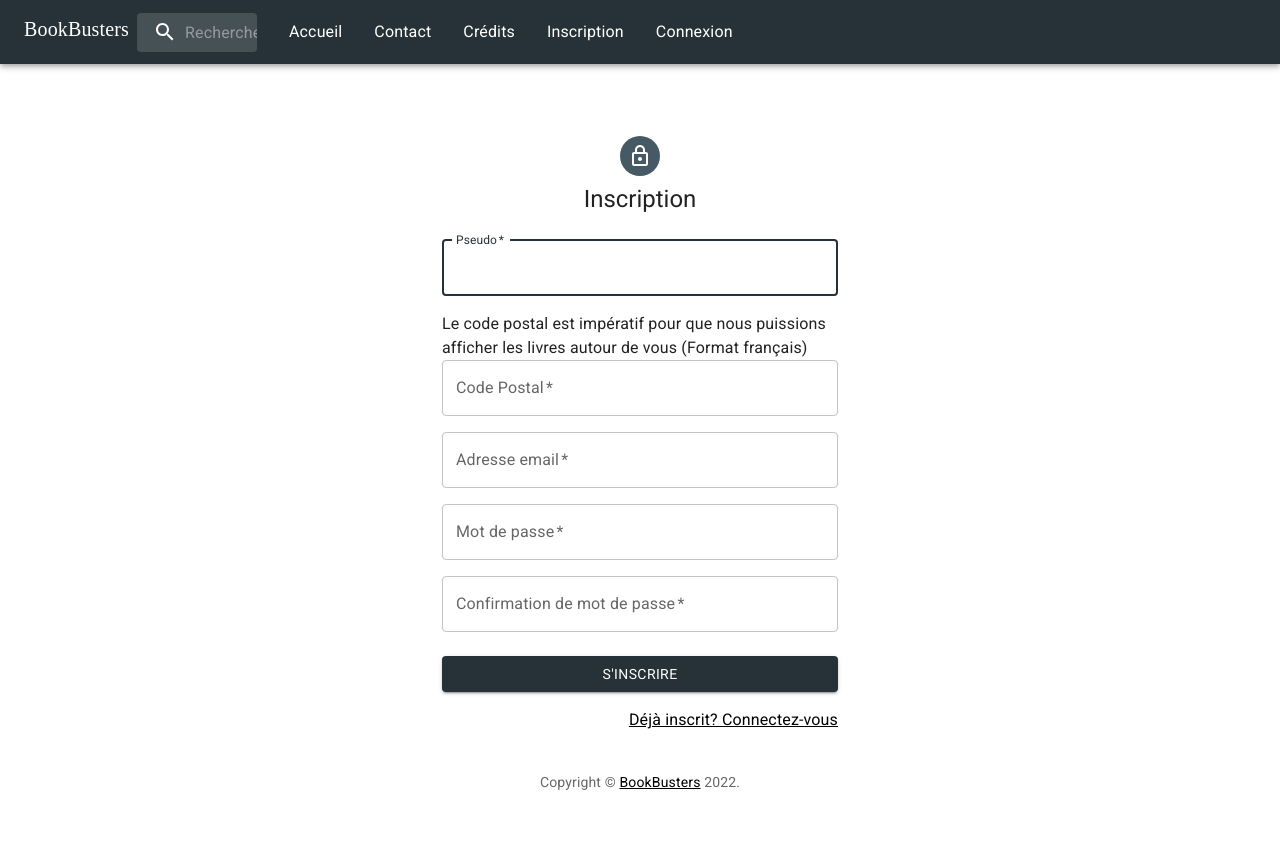
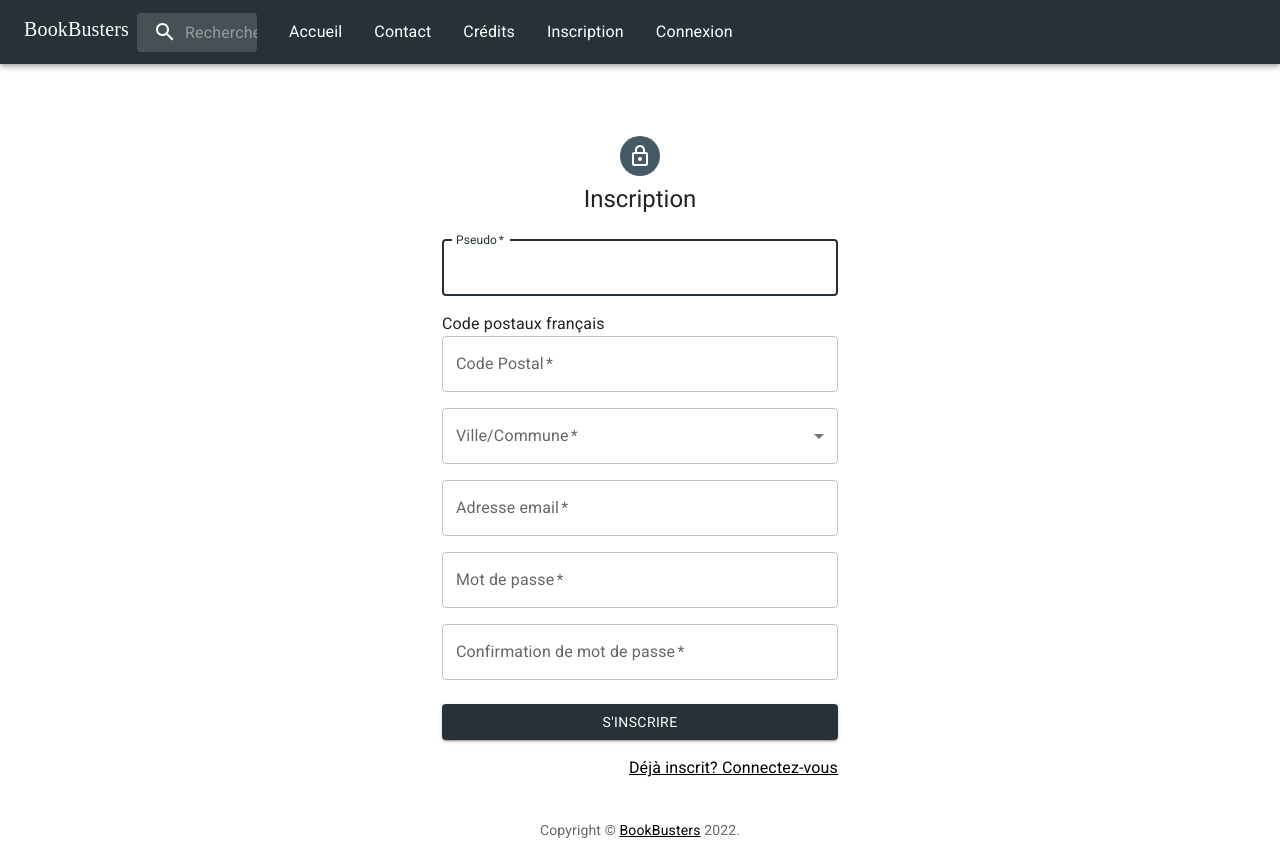
Before and after one commit to Pololops/2022-BookBusters, a React (Create React App) app: page /SignUp in a window 1280 px wide. Before the commit the page ends 800 px from the top, so only its background shows below. Built offline with nearby package versions, Linux system fonts and the light colour scheme; a web font is replaced by a local one.

Commit message:
Registration form and postal codes packages

```diff
--- a/src/api/fetchApi.js
+++ b/src/api/fetchApi.js
@@ -24,6 +24,8 @@ export const connectUser = (login, password, setErrMsg, handleLoginSuccess) => {
     });
 };
 
+// export const registerUser = ()
+
 export const fetchApi = {
   connectUser,
 };
--- a/src/pages/SignUp.js
+++ b/src/pages/SignUp.js
@@ -1,8 +1,9 @@
-import * as React from "react";
+import React, { useState, useEffect } from "react";
 import Avatar from "@mui/material/Avatar";
 import Button from "@mui/material/Button";
 import CssBaseline from "@mui/material/CssBaseline";
 import TextField from "@mui/material/TextField";
+import { FormControl, Select, InputLabel, MenuItem } from "@mui/material";
 import Grid from "@mui/material/Grid";
 import Box from "@mui/material/Box";
 import LockOutlinedIcon from "@mui/icons-material/LockOutlined";
@@ -11,15 +12,47 @@ import Container from "@mui/material/Container";
 import Header from "../components/Header/Header";
 import Copyright from "../components/Copyright/Copyright";
 import { Link } from "react-router-dom";
+import codesPostaux from "codes-postaux";
 
 export default function SignUp() {
+  const [postalCode, setPostalCode] = useState("");
+  const [communeCode, setCommuneCode] = useState("");
+  const [pseudo, setPseudo] = useState("");
+  const [email, setEmail] = useState("");
+  const [password, setPassword] = useState("");
+  const [passwordConf, setPasswordConf] = useState("");
+
+  const [possibleVilles, setPossibleVilles] = useState([]);
+
+  useEffect(() => {
+    if (possibleVilles.length === 1) {
+      setCommuneCode(possibleVilles[0].codeCommune);
+    } else if (possibleVilles.length === 0) {
+      setCommuneCode("");
+    }
+  }, [possibleVilles]);
+
+  const handlePostalCodeChange = ({ currentTarget }) => {
+    if (currentTarget.value.length === 5) {
+      setPossibleVilles(codesPostaux.find(currentTarget.value));
+    } else {
+      setPossibleVilles([]);
+    }
+    setPostalCode(currentTarget.value);
+  };
+
   const handleSubmit = (event) => {
     event.preventDefault();
-    const data = new FormData(event.currentTarget);
-    console.log({
-      email: data.get("email"),
-      password: data.get("password"),
-    });
+
+    // Vérification du code postal
+    if (postalCode.length !== 5) {
+      return alert("Code postal incorrecte");
+    }
+
+    // Vérification de la commune
+    if (communeCode.length < 1) {
+      return alert("Ville introuvable");
+    }
   };
 
   return (
@@ -50,28 +83,54 @@ export default function SignUp() {
             <Grid container spacing={2}>
               <Grid item xs={12}>
                 <TextField
-                  autoComplete="given-name"
                   name="pseudo"
                   required
                   fullWidth
                   id="pseudo"
                   label="Pseudo"
                   autoFocus
+                  onChange={({ target }) => setPseudo(target.value)}
                 />
               </Grid>
               <Grid item xs={12}>
-                <Typography>
-                  Le code postal est impératif pour que nous puissions afficher
-                  les livres autour de vous (Format français)
-                </Typography>
+                <Typography>Code postaux français</Typography>
                 <TextField
                   required
                   fullWidth
+                  type="tel"
                   id="codePostal"
                   label="Code Postal"
                   name="codePostal"
+                  placeholder="75001"
                   autoComplete="email"
+                  value={postalCode}
+                  onChange={handlePostalCodeChange}
                 />
+              </Grid>
+              <Grid item xs={12}>
+                <FormControl required fullWidth>
+                  <InputLabel id="cities-label">Ville/Commune</InputLabel>
+                  <Select
+                    id="cities"
+                    labelId="cities-label"
+                    value={communeCode}
+                    label="Ville/Commune"
+                    onChange={({ target }) => setCommuneCode(target.value)}
+                    required
+                  >
+                    {possibleVilles.length < 1 && (
+                      <MenuItem disabled>Aucune ville trouvée</MenuItem>
+                    )}
+                    {possibleVilles.map((ville) => (
+                      <MenuItem
+                        key={ville.codeCommune}
+                        value={ville.codeCommune}
+                      >
+                        {ville.nomCommune}
+                      </MenuItem>
+                    ))}
+                  </Select>
+                </FormControl>
               </Grid>
               <Grid item xs={12}>
                 <TextField
@@ -93,7 +152,6 @@ export default function SignUp() {
                   label="Mot de passe"
                   type="password"
                   id="password"
-                  autoComplete="new-password"
                 />
               </Grid>
               <Grid item xs={12}>
@@ -103,8 +161,7 @@ export default function SignUp() {
                   name="password"
                   label="Confirmation de mot de passe"
                   type="password"
-                  id="password"
-                  autoComplete="new-password"
+                  id="passwordVerification"
                 />
               </Grid>
             </Grid>
```
